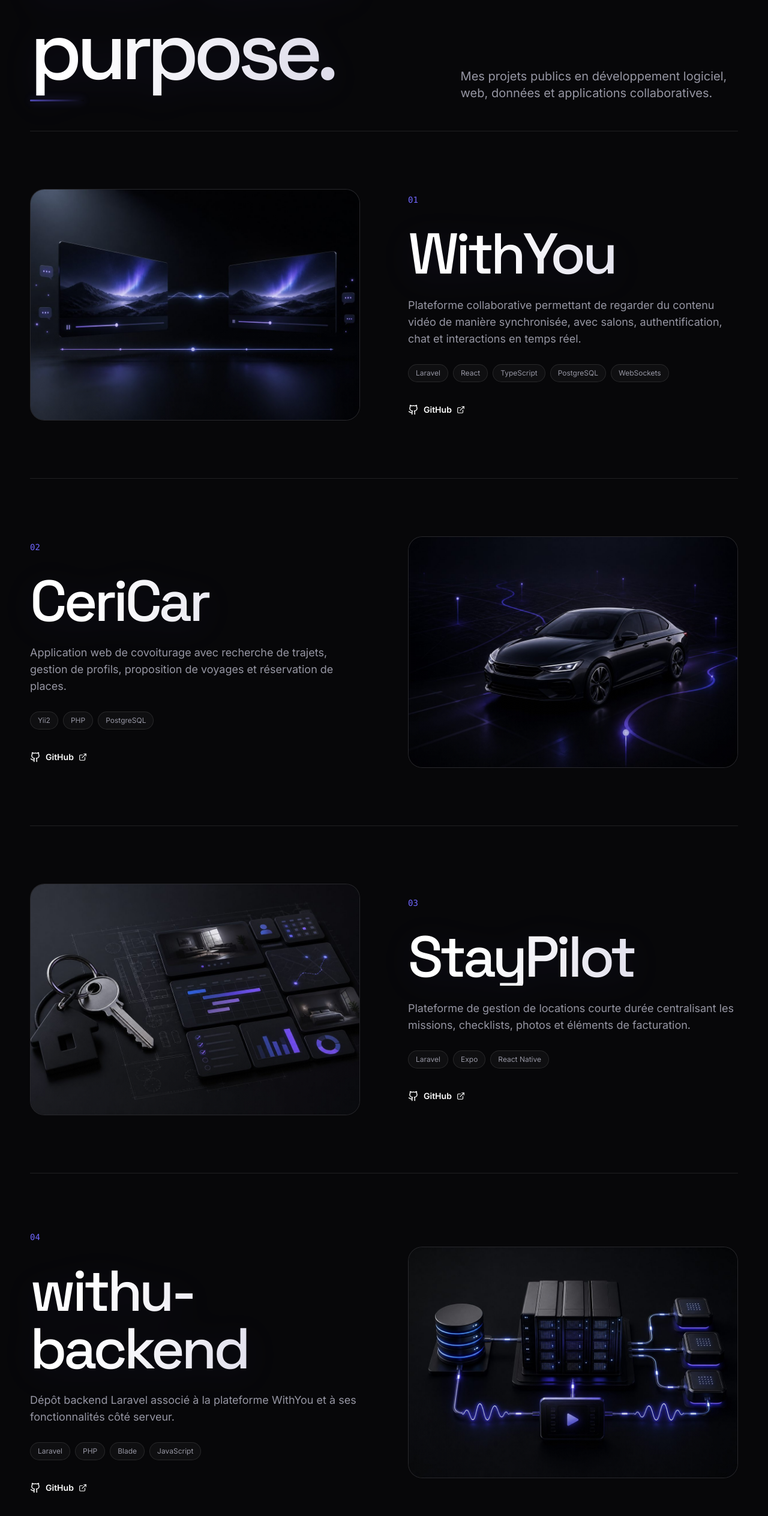
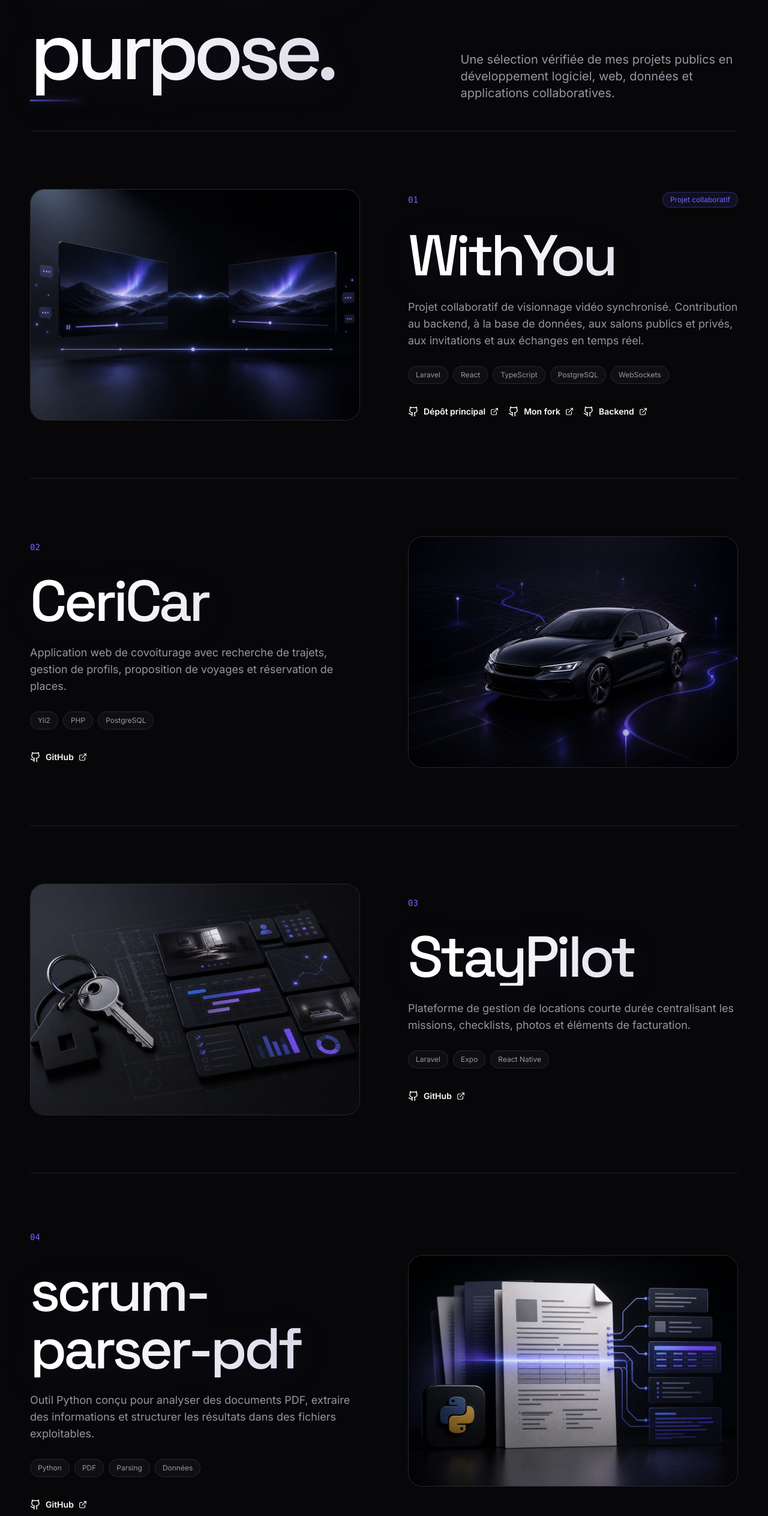
Before and after one commit to TALEBWISSAME/Portfolio, a React (Vite) app in the folder portfolio-developpee/: page / in a window 1280 px wide. Shown: the part 1359-3886 px from the top of the page at 60% size. Built offline with nearby package versions, Linux system fonts and the light colour scheme.

Commit message:
Curate and verify portfolio projects

```diff
--- a/portfolio-developpee/src/components/ProjectShowcase.jsx
+++ b/portfolio-developpee/src/components/ProjectShowcase.jsx
@@ -20,7 +20,8 @@ export default function ProjectShowcase({ project, index }) {
           <p className="mt-6 max-w-xl text-base leading-8 text-muted sm:text-lg">{project.description}</p>
           <div className="mt-7 flex flex-wrap gap-2">{project.technologies.map(tech => <span className="tag" key={tech}>{tech}</span>)}</div>
           <div className="mt-9 flex flex-wrap gap-4">
-            {project.github && <a className="text-link" href={project.github} target="_blank" rel="noreferrer"><Github size={18} /> GitHub <ExternalLink size={14} /></a>}
+            {project.github && <a className="text-link" href={project.github} target="_blank" rel="noreferrer"><Github size={18} /> {project.githubLabel || 'GitHub'} <ExternalLink size={14} /></a>}
+            {project.additionalLinks?.map(link => <a className="text-link" href={link.url} target="_blank" rel="noreferrer" key={link.url}><Github size={18} /> {link.label} <ExternalLink size={14} /></a>)}
             {project.live && <a className="text-link" href={project.live} target="_blank" rel="noreferrer">Voir le site <ExternalLink size={14} /></a>}
           </div>
         </div>
--- a/portfolio-developpee/src/data/projects.js
+++ b/portfolio-developpee/src/data/projects.js
@@ -1,9 +1,15 @@
 export const projects = [
   {
     name: 'WithYou',
-    description: 'Plateforme collaborative permettant de regarder du contenu vidéo de manière synchronisée, avec salons, authentification, chat et interactions en temps réel.',
+    description: 'Projet collaboratif de visionnage vidéo synchronisé. Contribution au backend, à la base de données, aux salons publics et privés, aux invitations et aux échanges en temps réel.',
     technologies: ['Laravel', 'React', 'TypeScript', 'PostgreSQL', 'WebSockets'],
-    github: 'https://github.com/TALEBWISSAME/Withyou',
+    github: 'https://github.com/malekghabi1607/WithYou',
+    githubLabel: 'Dépôt principal',
+    additionalLinks: [
+      { label: 'Mon fork', url: 'https://github.com/TALEBWISSAME/Withyou' },
+      { label: 'Backend', url: 'https://github.com/TALEBWISSAME/withu-backend' },
+    ],
+    status: 'Projet collaboratif',
     image: './projects/withyou.jpg',
   },
   {
@@ -21,13 +27,6 @@ export const projects = [
     image: './projects/staypilot.jpg',
   },
   {
-    name: 'withu-backend',
-    description: 'Dépôt backend Laravel associé à la plateforme WithYou et à ses fonctionnalités côté serveur.',
-    technologies: ['Laravel', 'PHP', 'Blade', 'JavaScript'],
-    github: 'https://github.com/TALEBWISSAME/withu-backend',
-    image: './projects/withu-backend.jpg',
-  },
-  {
     name: 'scrum-parser-pdf',
     description: 'Outil Python conçu pour analyser des documents PDF, extraire des informations et structurer les résultats dans des fichiers exploitables.',
     technologies: ['Python', 'PDF', 'Parsing', 'Données'],
@@ -39,14 +38,6 @@ export const projects = [
     description: 'Projet web avec base de données, interface PHP/CSS et formulaire de contact avec insertion des données.',
     technologies: ['PHP', 'CSS', 'Base de données'],
     github: 'https://github.com/TALEBWISSAME/PROJETBD',
-    image: './projects/database.jpg',
-  },
-  {
-    name: 'MonProjetBD',
-    description: 'Dépôt GitHub actuellement sans description ni contenu public documenté. Informations à compléter lorsque le projet sera disponible.',
-    technologies: ['À documenter'],
-    github: 'https://github.com/TALEBWISSAME/MonProjetBD',
-    status: 'À documenter',
     image: './projects/database.jpg',
   },
   {
@@ -64,5 +55,6 @@ export const projects = [
     github: 'https://github.com/TALEBWISSAME/Portfolio',
     image: './projects/portfolio.jpg',
     status: 'Nouvelle version',
+    live: './',
   },
 ]
--- a/portfolio-developpee/src/sections/Projects.jsx
+++ b/portfolio-developpee/src/sections/Projects.jsx
@@ -5,7 +5,7 @@ import { projects } from '../data/projects'
 
 export default function Projects() {
   return <section id="work" className="section shell">
-    <Reveal><p className="kicker">01 — Selected Work</p><div className="section-heading"><h2>Projects built with purpose.</h2><p>Mes projets publics en développement logiciel, web, données et applications collaboratives.</p></div></Reveal>
+    <Reveal><p className="kicker">01 — Selected Work</p><div className="section-heading"><h2>Projects built with purpose.</h2><p>Une sélection vérifiée de mes projets publics en développement logiciel, web, données et applications collaboratives.</p></div></Reveal>
     <div className="mt-12">{projects.map((project, index) => <ProjectShowcase project={project} index={index} key={project.name} />)}</div>
     <a className="text-link mt-4" href="https://github.com/TALEBWISSAME" target="_blank" rel="noreferrer">Explore more projects on GitHub <ArrowUpRight size={18} /></a>
   </section>
```
Also changed, not shown: portfolio-developpee/public/projects/withu-backend.jpg (deleted), 4 other files (tests, documents, lock files or other folders).
